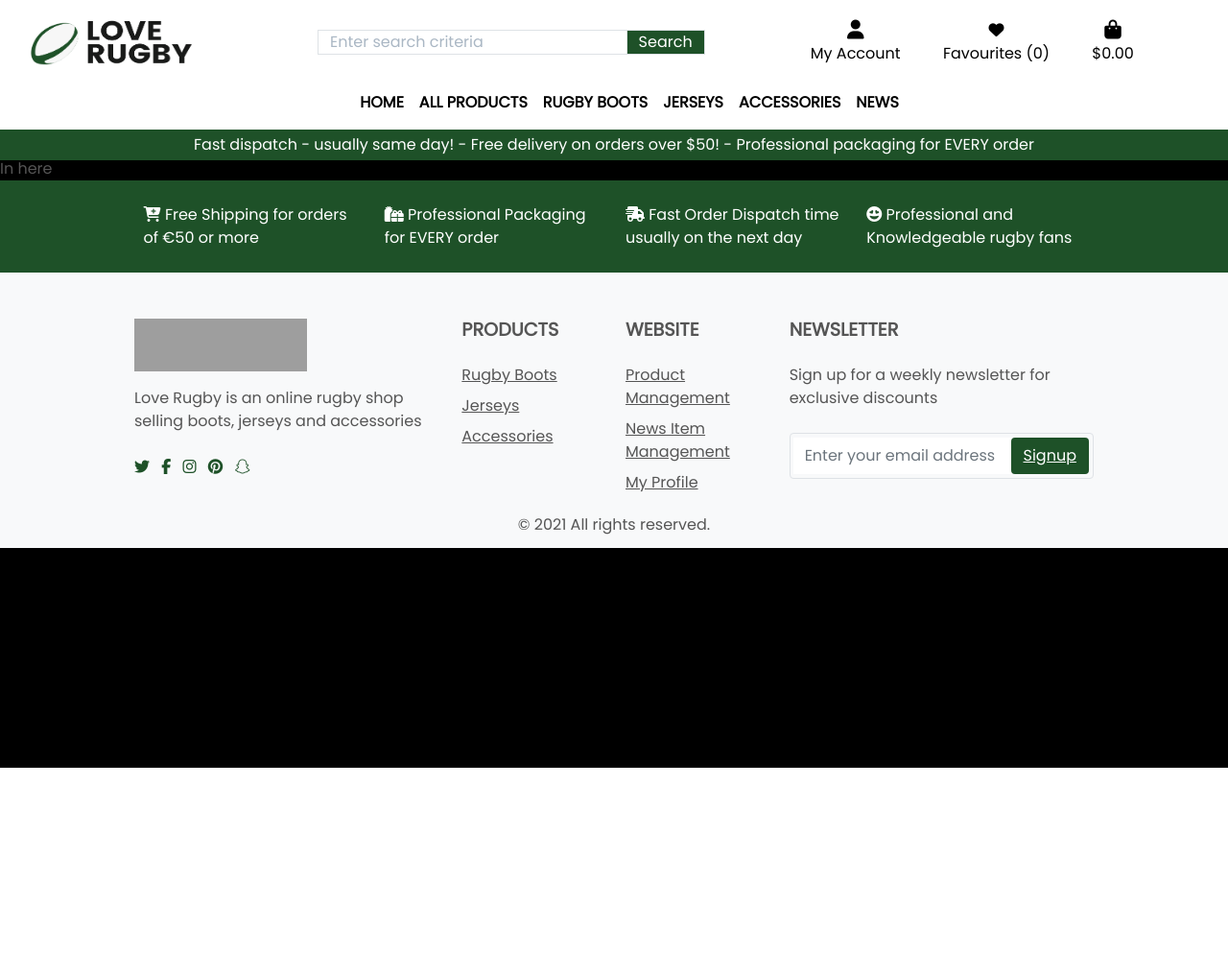
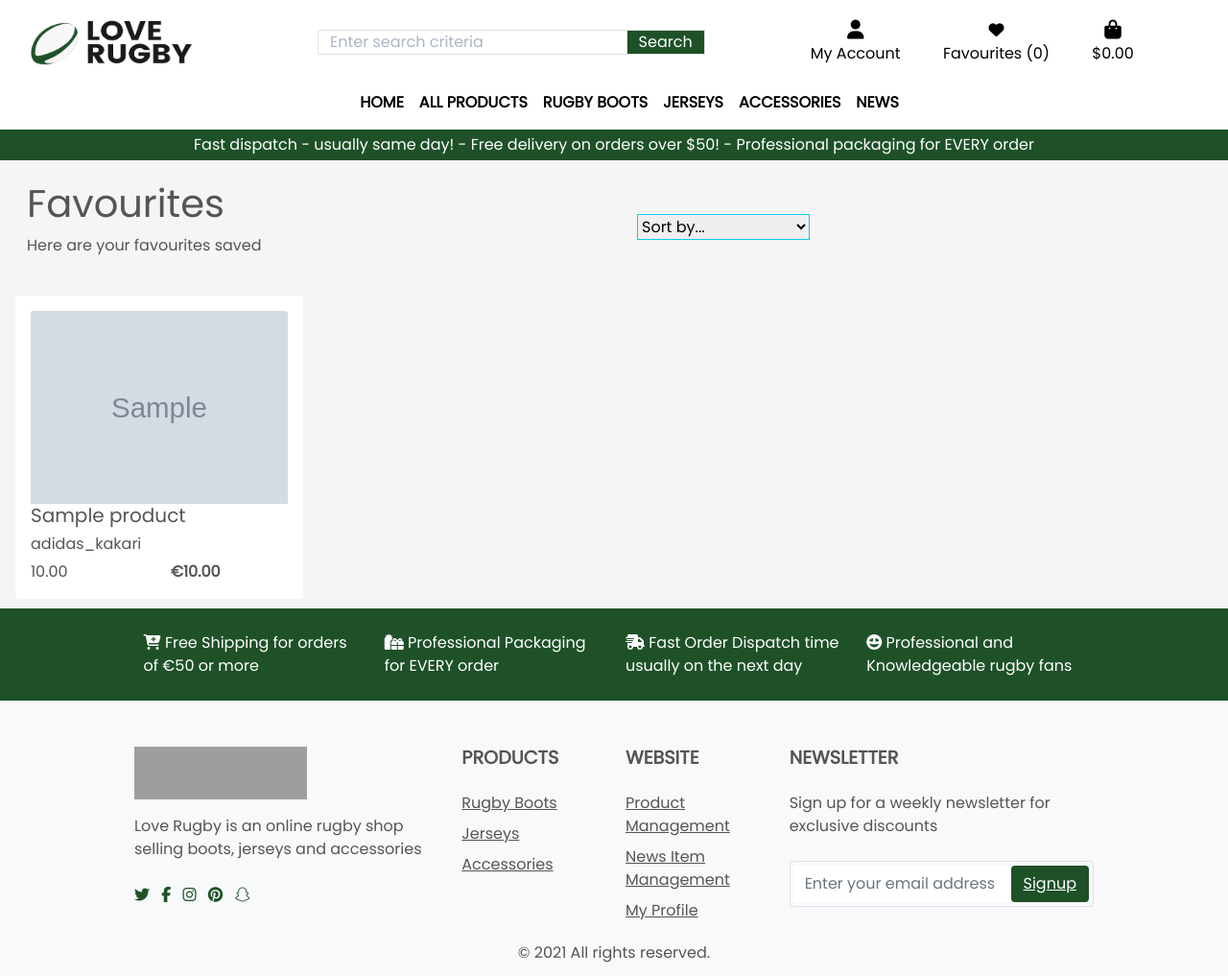
Before and after one commit to pmeeny/CI-MS4-LoveRugby, a Django app: page /favourites/view_product_favourites/ in a window 1280 px wide. Shown: the whole page at 96% size. Before the commit the page ends 800 px from the top, so only its background shows below. Run offline with Django 3.2, Linux system fonts and the light colour scheme; a user stored in the database is signed in; data comes from the database, SQL or seed files in the repository; tables that the repository leaves empty hold one stand-in row (values such as "Sample post"); grey boxes marked "Sample" are stand-in pictures; parts of the project's set-up code (start-up, migrations or seed data) failed here and were passed over; some libraries are stand-ins or nearby versions; grey boxes are pictures that could not be loaded.

Commit message:
feat: Display users favourites, simialr to products

```diff
--- a/favourites/templates/favourites/favourites.html
+++ b/favourites/templates/favourites/favourites.html
@@ -1,9 +1,5 @@
 {% extends "base.html" %}
 {% load static %}
-
-
-{% block extra_title %}Favourites{% endblock %}
-
 {% block page_header %}
     <div class="container header-container">
         <div class="row">
@@ -11,7 +7,95 @@
         </div>
     </div>
 {% endblock %}
+{% block content %}
+<div class="overlay"></div>
+<div class="container-fluid px-3">
+    <div class="row">
+        <div class="col-12 col-sm-6 p-4 my-auto">
+            <h1>Favourites</h1>
+            <p class="font-black">Here are your favourites saved</p>
+        </div>
+        <div class="col-12 col-sm-6 p-4 my-auto">
+            <div class="sort-select-wrapper w-100">
+                <select id="sort-selector" class="custom-select custom-select-sm rounded-0 border border-{% if current_sorting != 'None_None' %}info{% else %}black{% endif %}">
+                    <option value="reset" {% if current_sorting == 'None_None' %}selected{% endif %}>Sort by...</option>
+                    <option value="price_asc" {% if current_sorting == 'price_asc' %}selected{% endif %}>Price (low to high)</option>
+                    <option value="price_desc" {% if current_sorting == 'price_desc' %}selected{% endif %}>Price (high to low)</option>
+                    <option value="rating_asc" {% if current_sorting == 'rating_asc' %}selected{% endif %}>Rating (low to high)</option>
+                    <option value="rating_desc" {% if current_sorting == 'rating_desc' %}selected{% endif %}>Rating (high to low)</option>
+                    <option value="name_asc" {% if current_sorting == 'name_asc' %}selected{% endif %}>Name (A-Z)</option>
+                    <option value="name_desc" {% if current_sorting == 'name_desc' %}selected{% endif %}>Name (Z-A)</option>
+                    <option value="category_asc" {% if current_sorting == 'category_asc' %}selected{% endif %}>Category (A-Z)</option>
+                    <option value="category_desc" {% if current_sorting == 'category_desc' %}selected{% endif %}>Category (Z-A)</option>
+                </select>
+            </div>
+        </div>
+    </div>
+    <div class="row">
+        <div class="">
+            <div class="row">
+                {% for favourite in favourites_items %}
+                        <div class="col-sm-6 col-md-6 col-lg-4 col-xl-3">
 
-{% block content %}
-    <div>In here</div>
+                                <div class="card" style="width: 18rem;">
+                                    <div class="card-body">
+                                        <div class="row">
+                                            <div class="col-12">
+                                                {% if favourite.image %}
+                                                    <a href="{% url 'product_detail' favourite.id %}">
+                                                        <img src="{{ favourite.image.url }}" class="card-img-top" alt="product image">
+                                                    </a>
+                                                {% else %}
+                                                    <a href="{% url 'product_detail' favourite.id %}">
+                                                        <img src="{{ MEDIA_URL }}noimage.png" class="card-img-top" alt="no image available">
+                                                    </a>
+                                                {% endif %}
+                                            </div>
+                                            <div class="col-12">
+                                                <h5 class="card-title font-black">{{ favourite.name }}</h5>
+                                            </div>
+                                            <div class="col-12">
+                                                <h6 class="font-weight-light font-black">{{ favourite.category }}</h6>
+                                            </div>
+                                            <div class="col-6 font-black">
+                                                {{ favourite.price }}
+                                            </div>
+                                            <div class="col-6 align-self-center font-black">
+                                                <strong>€{{ favourite.price }}</strong>
+                                            </div>
+                                      </div>
+                                    </div>
+                                  </div>
+                        </div>
+                    {% endfor %}
+            </div>
+        </div>
+    </div>
+</div>
 {% endblock %}
+{% block postloadjs %}
+    {{ block.super }}
+    <script type="text/javascript">
+		$('.btt-link').click(function(e) {
+			window.scrollTo(0,0)
+		})
+	</script>
+    <script type="text/javascript">
+        $('#sort-selector').change(function() {
+            var selector = $(this);
+            var currentUrl = new URL(window.location);
+            var selectedVal = selector.val();
+            if(selectedVal != "reset"){
+                var sort = selectedVal.split("_")[0];
+                var direction = selectedVal.split("_")[1];
+                currentUrl.searchParams.set("sort", sort);
+                currentUrl.searchParams.set("direction", direction);
+                window.location.replace(currentUrl);
+            } else {
+                currentUrl.searchParams.delete("sort");
+                currentUrl.searchParams.delete("direction");
+                window.location.replace(currentUrl);
+            }
+        })
+    </script>
+{% endblock %}
```
